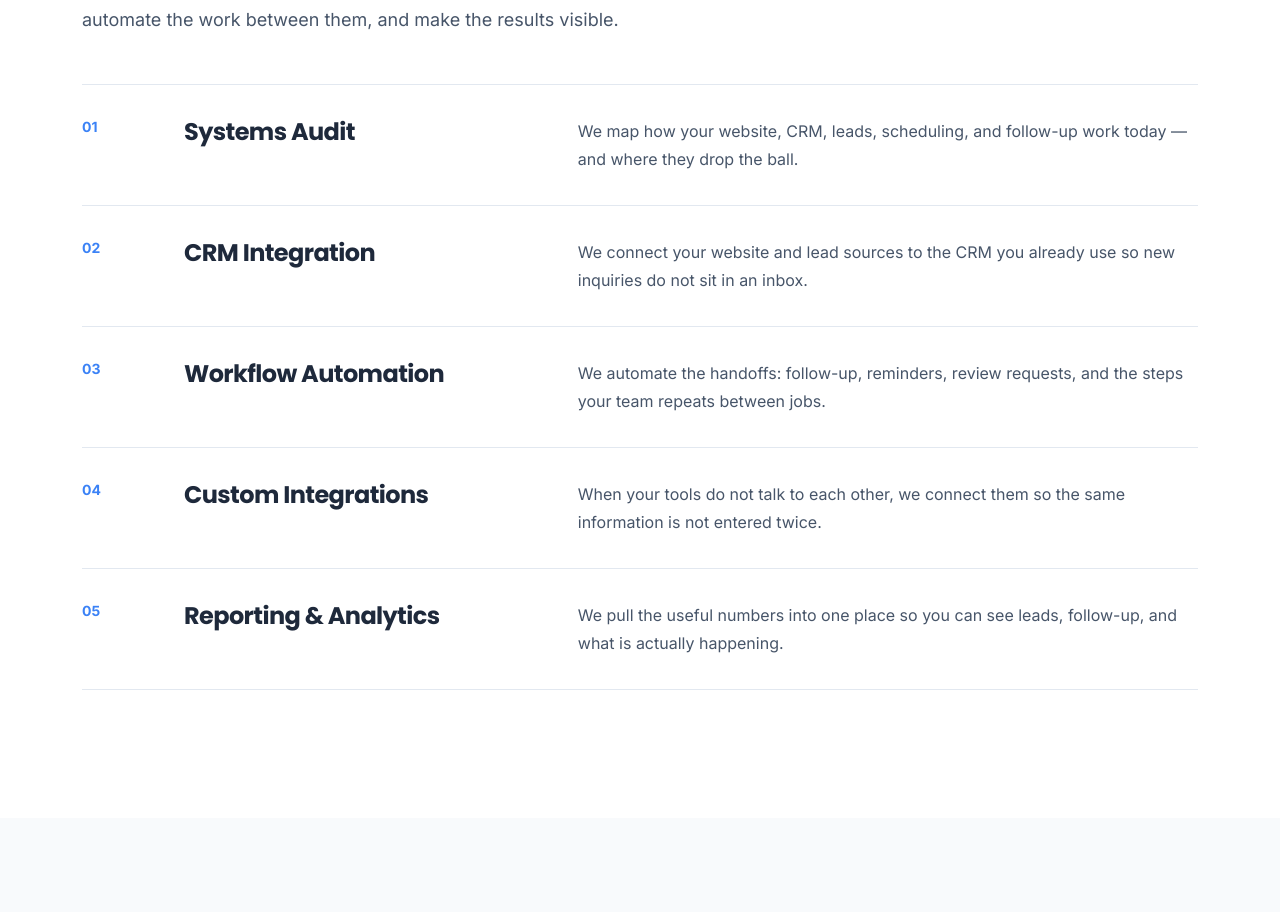
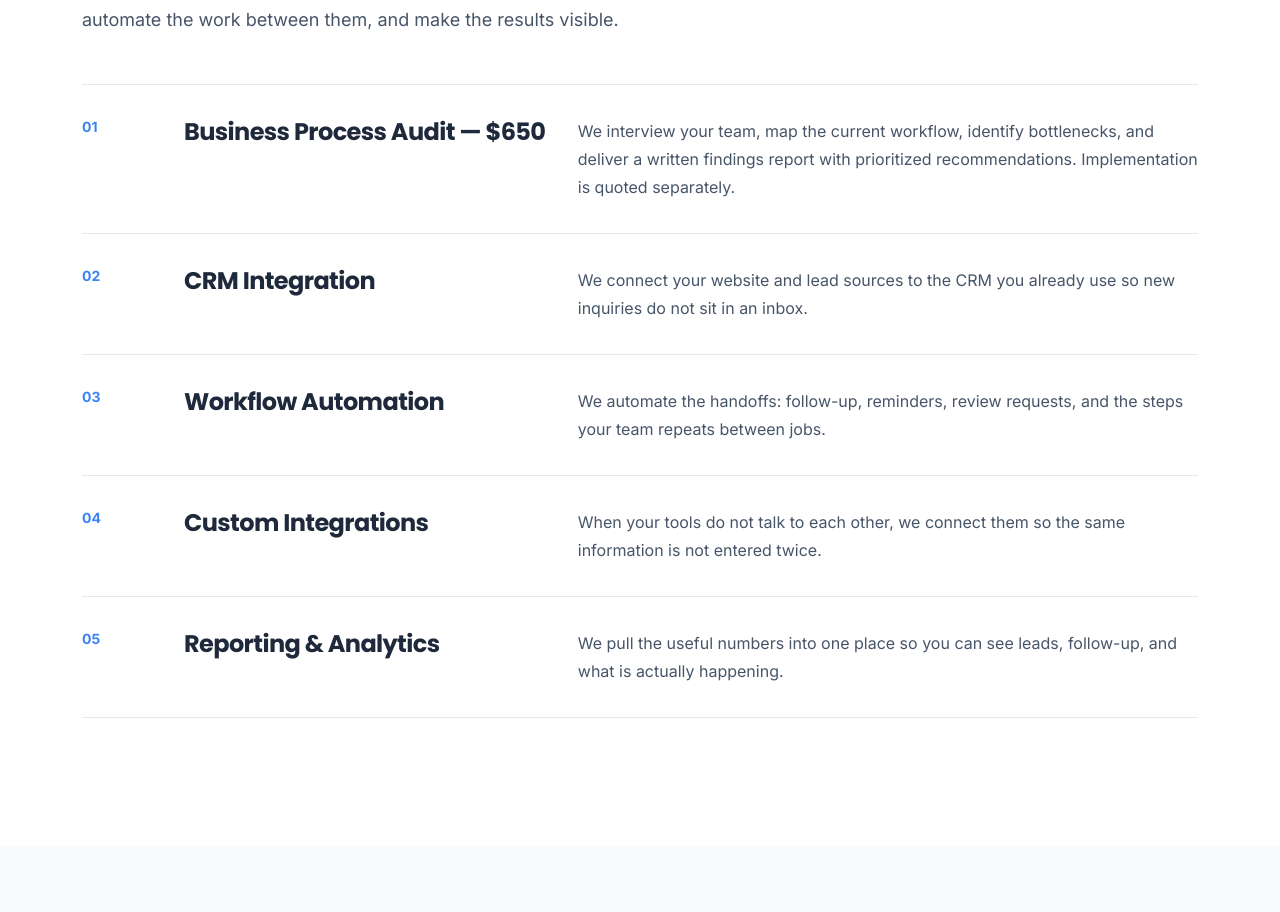
Before and after one commit to Procstar13/LaunchLocal, a Next.js app: page /automations in a window 1280 px wide. Shown: the part 1109-2021 px from the top of the page. Built offline with nearby package versions, Linux system fonts and the light colour scheme.

Commit message:
Add AI education navigation and update process audit offering

```diff
--- a/src/app/automations/page.tsx
+++ b/src/app/automations/page.tsx
@@ -10,9 +10,9 @@ export const metadata: Metadata = {
 
 const offerings = [
   {
-    title: 'Systems Audit',
+    title: 'Business Process Audit — $650',
     description:
-      'We map how your website, CRM, leads, scheduling, and follow-up work today — and where they drop the ball.',
+      'We interview your team, map the current workflow, identify bottlenecks, and deliver a written findings report with prioritized recommendations. Implementation is quoted separately.',
   },
   {
     title: 'CRM Integration',
```
